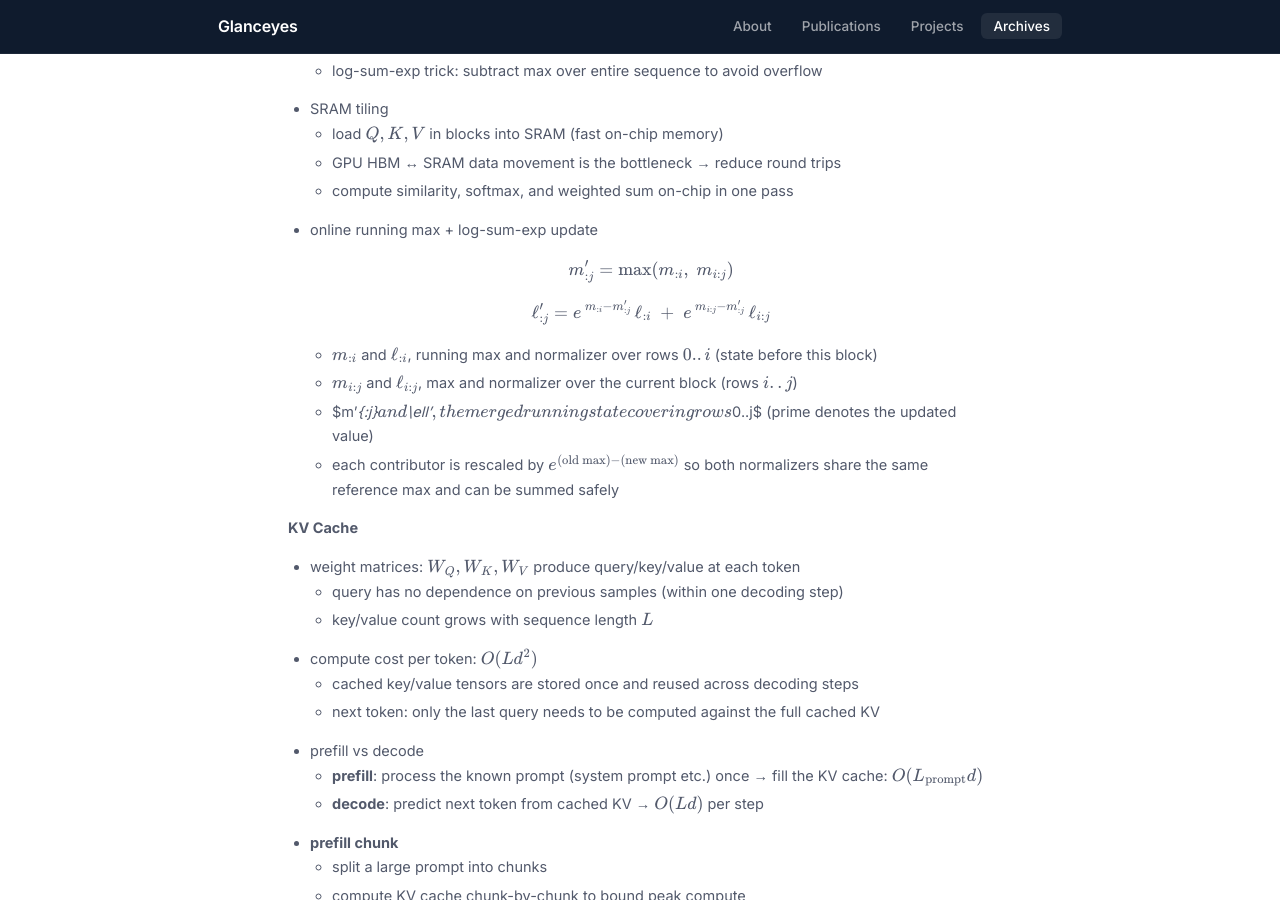
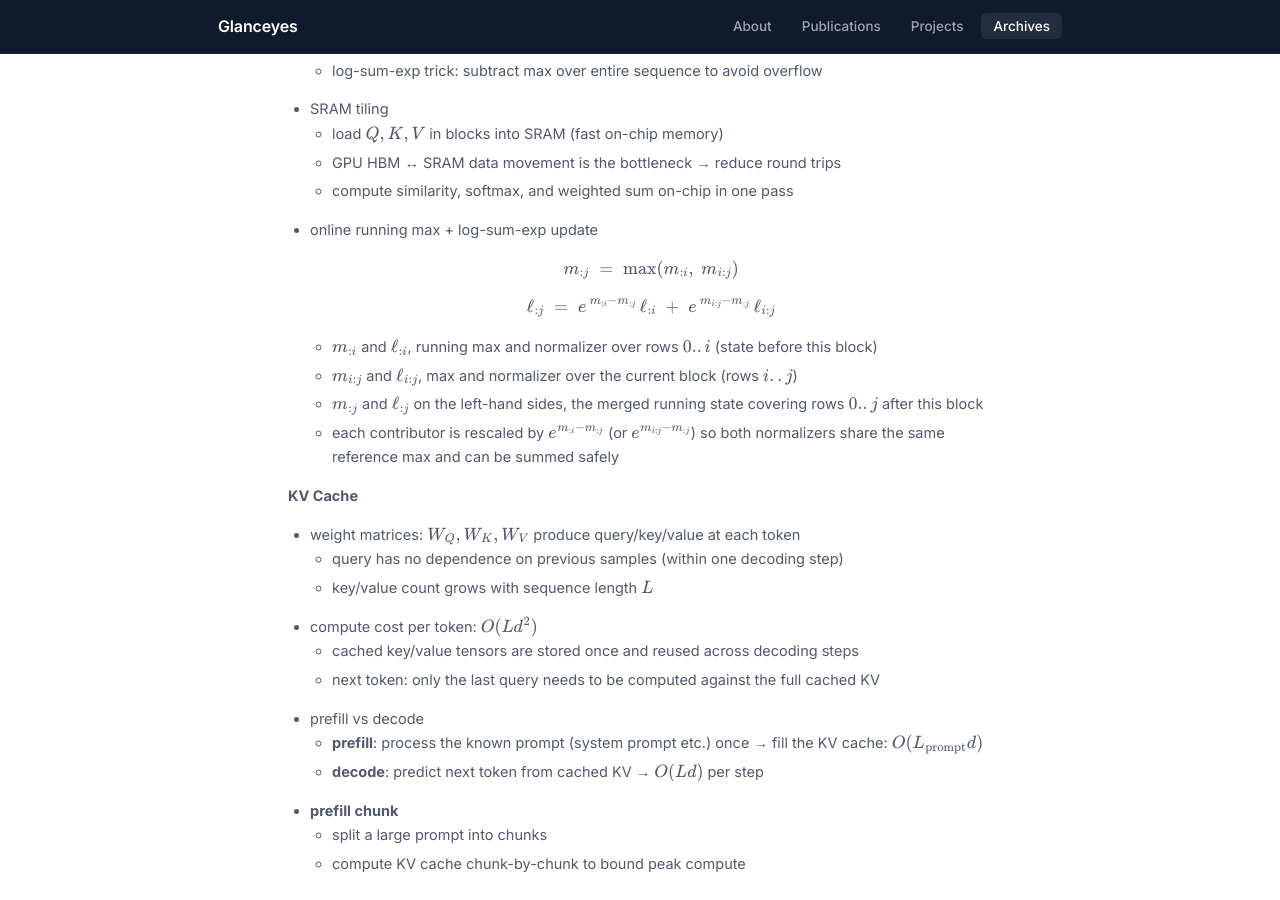
Before and after one commit to Glanceyes/Glanceyes.github.io, a Jekyll site: the page built from _archives/11-diffusion-flow-sde-score.md, in a window 1280 px wide and 900 px high, scrolled down 14908 px. Built offline with Jekyll 4.4.1, drawn with Linux system fonts in a browser that asks for light colours.

Commit message:
Strip prime/bar/text decorations from Flash Attention inline math
Kramdown kept breaking inline math \$X'_{:j}\$ — the apostrophe + underscore
+ brace combination triggered its smart-quote / emphasis parser before
the math delimiters were resolved. Every decoration I tried (\\text{new},
\\bar{}, prime) hit the same path.

Removed all decoration and used plain slice notation: the merged state
is just m_{:j} and \\ell_{:j}, which is what NumPy slicing already means
("rows 0..j after the update"). The display equations and the bullets
now all use the same notation pattern that bullets 1 and 2 already use
successfully. The rescale bullet drops \\text{old}/\\text{new} and uses
the explicit m_{:i} - m_{:j} and m_{i:j} - m_{:j} differences.

Co-Authored-By: Claude Opus 4.7 (1M context) <noreply@anthropic.com>

```diff
--- a/_archives/11-diffusion-flow-sde-score.md
+++ b/_archives/11-diffusion-flow-sde-score.md
@@ -381,17 +381,17 @@ $$
 - online running max + log-sum-exp update
 
     $$
-    m'_{:j} = \max\!\left(m_{:i},\; m_{i:j}\right)
+    m_{:j} \;=\; \max\!\left(m_{:i},\; m_{i:j}\right)
     $$
 
     $$
-    \ell'_{:j} = e^{\,m_{:i} - m'_{:j}}\, \ell_{:i} \;+\; e^{\,m_{i:j} - m'_{:j}}\, \ell_{i:j}
+    \ell_{:j} \;=\; e^{\,m_{:i} - m_{:j}}\, \ell_{:i} \;+\; e^{\,m_{i:j} - m_{:j}}\, \ell_{i:j}
     $$
 
   - $m_{:i}$ and $\ell_{:i}$, running max and normalizer over rows $0..i$ (state before this block)
   - $m_{i:j}$ and $\ell_{i:j}$, max and normalizer over the current block (rows $i..j$)
-  - $m'_{:j}$ and $\ell'_{:j}$, the merged running state covering rows $0..j$ (prime denotes the updated value)
-  - each contributor is rescaled by $e^{(\text{old max}) - (\text{new max})}$ so both normalizers share the same reference max and can be summed safely
+  - $m_{:j}$ and $\ell_{:j}$ on the left-hand sides, the merged running state covering rows $0..j$ after this block
+  - each contributor is rescaled by $e^{m_{:i} - m_{:j}}$ (or $e^{m_{i:j} - m_{:j}}$) so both normalizers share the same reference max and can be summed safely
 
 **KV Cache**
 
```
